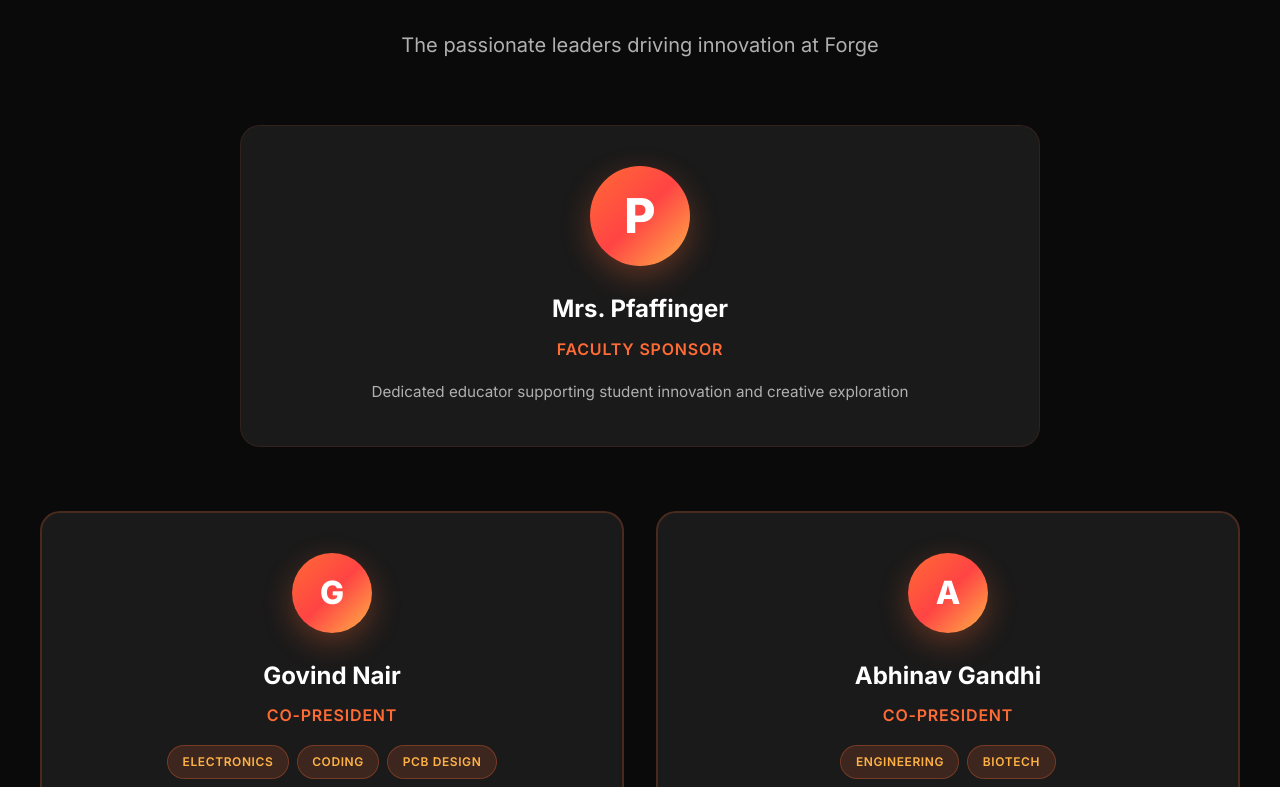
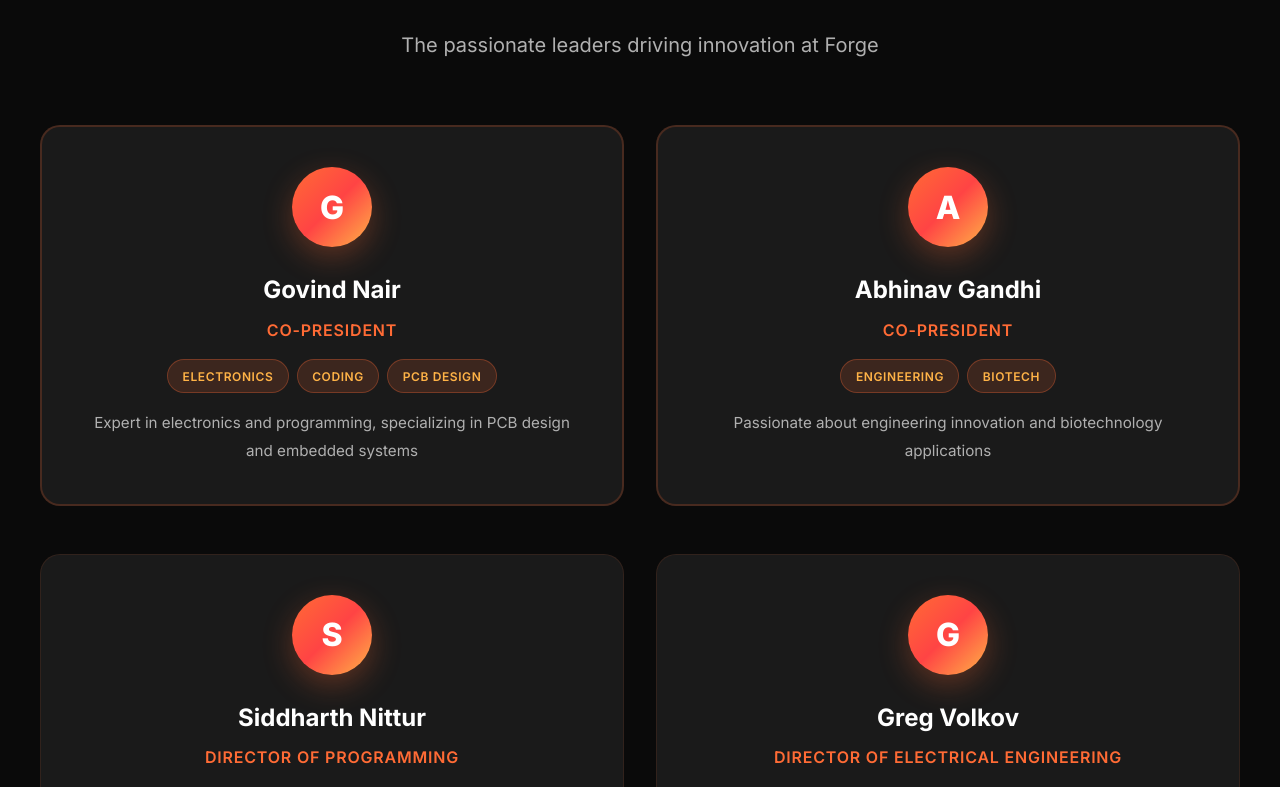
Before and after one commit to shinkensen/Forge, a plain HTML site: page index.html in a window 1280 px wide. Shown: the part 2013-2800 px from the top of the page. Drawn offline with Linux system fonts and the light colour scheme.

Commit message:
Removed sponsor card

```diff
--- a/index.html
+++ b/index.html
@@ -110,18 +110,7 @@
             <p class="team-subtitle">The passionate leaders driving innovation at Forge</p>
 
             <!-- Sponsor -->
-            <div class="sponsor-member">
-                <div class="member-card sponsor-card-special">
-                    <div class="member-avatar">
-                        <span class="member-initial">P</span>
-                    </div>
-                    <div class="member-info">
-                        <h3 class="member-name">Mrs. Pfaffinger</h3>
-                        <p class="member-role">Faculty Sponsor</p>
-                        <p class="member-bio">Dedicated educator supporting student innovation and creative exploration</p>
-                    </div>
-                </div>
-            </div>
+
 
             <!-- Co-Presidents -->
             <div class="leaders-grid">
```
